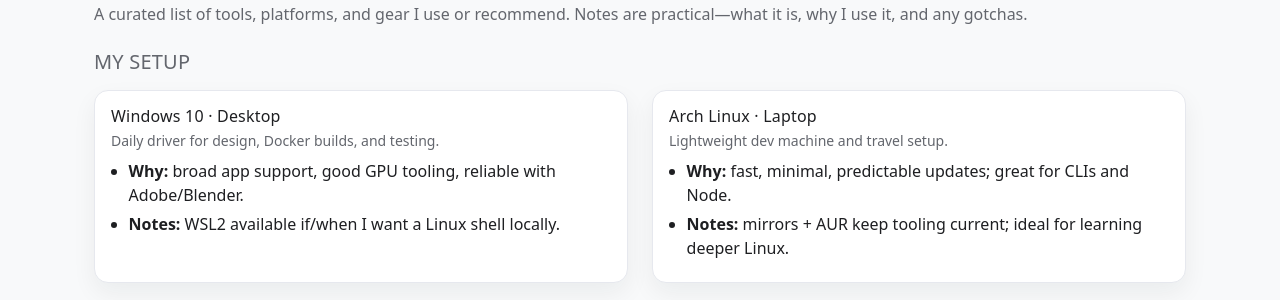
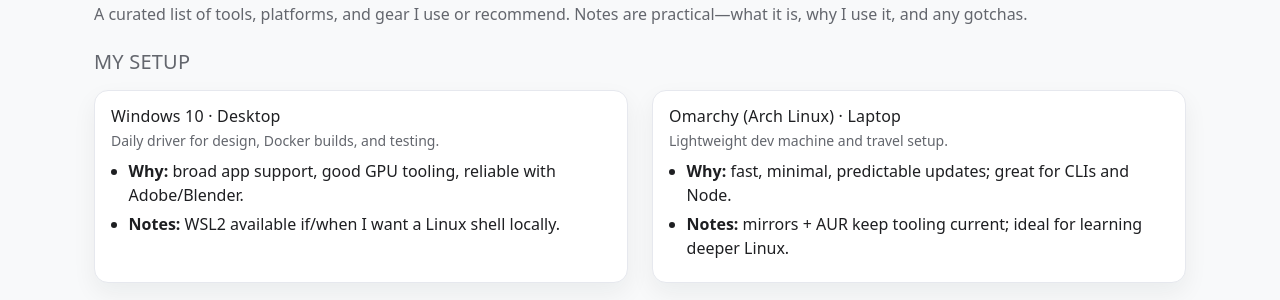
Before and after one commit to MechMadHog/michaelmacdonagh.net, a Jekyll site: the page built from resources.md, in a window 1280 px wide and 900 px high. Shown: the part 165-465 px from the top of the window. Built offline with Jekyll 4.4.1, drawn with Linux system fonts in a browser that asks for light colours.

Commit message:
Update resources.md

```diff
--- a/resources.md
+++ b/resources.md
@@ -30,7 +30,7 @@
       <div class="col-12 col-lg-6">
         <article class="card h-100">
           <div class="card-body">
-            <h3 class="h6 mb-1">Arch Linux · Laptop</h3>
+            <h3 class="h6 mb-1">Omarchy (Arch Linux) · Laptop</h3>
             <div class="small text-muted mb-2">Lightweight dev machine and travel setup.</div>
             <ul class="mb-0">
               <li><strong>Why:</strong> fast, minimal, predictable updates; great for CLIs and Node.</li>
```
